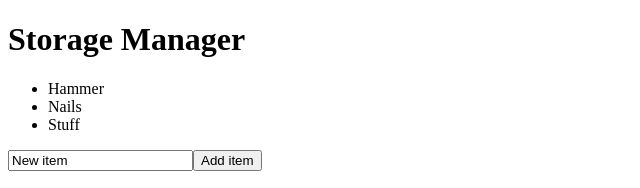
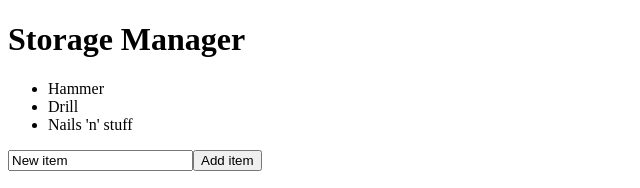
Before and after one commit to petterip/react-workshop-2018, a React app: page / in a window 1280 px wide. Shown: the top 188 px of the page, without its empty margins (0-640 px from the left). Built offline with nearby package versions, Linux system fonts and the light colour scheme.

Commit message:
Adjusted initial state

```diff
--- a/App.js
+++ b/App.js
@@ -4,11 +4,11 @@ class App extends Component {
     super(props);
     this.state = {
       newItemValue: "New item",
-      items: {
-        "item-1": "Hammer",
-        "item-2": "Nails",
-        "item-3": "Stuff"
-      }
+      items: [
+        { id: "item-1", name: "Hammer" },
+        { id: "item-2", name: "Drill" },
+        { id: "item-3", name: "Nails 'n' stuff " }
+      ]
     };
 
     this.handleChange = this.handleChange.bind(this);
@@ -18,9 +18,10 @@ class App extends Component {
   addItem() {
     let timestamp = new Date().getTime();
     let key = "item-" + timestamp;
+    let newItem = { id: "item-" + timestamp, name: this.state.newItemValue };
 
     this.setState({
-      items: { ...this.state.items, [key]: this.state.newItemValue }
+      items: [...this.state.items, newItem]
     });
   }
 
@@ -43,10 +44,10 @@ class App extends Component {
   }
 }
 
-const StorageList = ({ list }) => (
+const StorageList = ({ list, deleteItemAction }) => (
   <ul>
-    {Object.keys(list).map(key => (
-      <Item key={key} item={list[key]} />
+    {list.map(item => (
+      <Item key={item.id} item={item} />
     ))}
   </ul>
 );
@@ -69,6 +70,6 @@ const AddItemButton = ({ buttonAction }) => (
   </button>
 );
 
-const Item = ({ item }) => <li>{item}</li>;
+const Item = ({ item, deleteItemAction }) => <li>{item.name}</li>;
 
 export default App;
```
